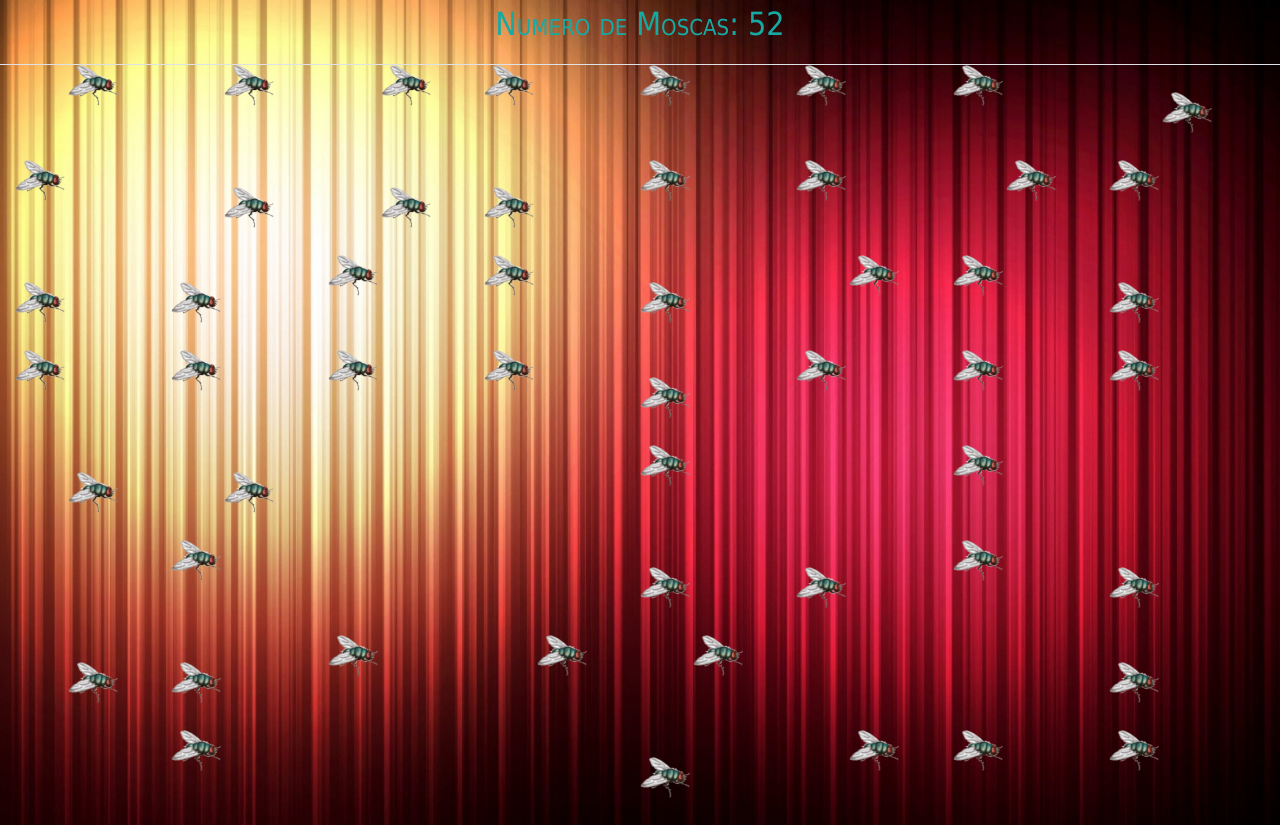
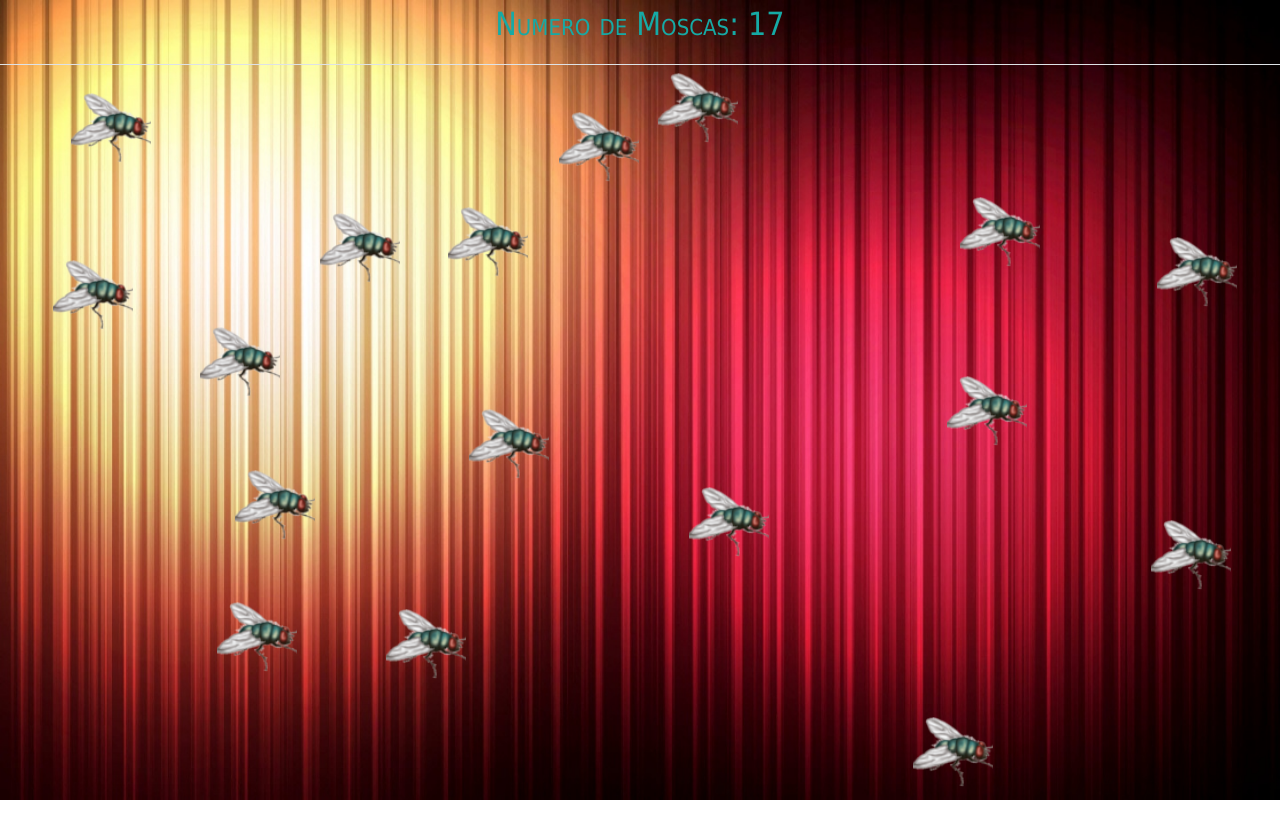
Before and after one commit to JavierRocha92/SmashTheFly, a plain HTML site: page index.html in a window 1280 px wide. After the commit the page ends 800 px from the top, so only its background shows below. Drawn offline with nearby package versions, Linux system fonts and the light colour scheme.

Commit message:
new implementation way to generate random position

```diff
--- a/css/style.css
+++ b/css/style.css
@@ -15,12 +15,12 @@ body {
 
 	/* width: 100%;  */
 	/* No hace falta */
-	height: 95vh;
+	height: 90vh;
 	position: relative;
 	/* border:1px solid yellowgreen; */
 	display: grid;
-	grid-template-columns: repeat(8,1fr);
-	grid-template-rows: repeat(8,1fr);
+	grid-template-columns: repeat(6,1fr);
+	grid-template-rows: repeat(6,1fr);
 	justify-content: stretch;
 
 }
@@ -30,5 +30,8 @@ body {
 }
 .fly{
 	object-fit: cover;
-	width: 50px;
+	/* width: 40px; */
+	position: absolute;
+	width: 80px;
+	height: 70px;
 }
--- a/index.html
+++ b/index.html
@@ -31,7 +31,8 @@
 			</div>
 		</div>
 	</div>
-	<script src="js/script.js"></script>
+	<!-- <script src="js/script.js"></script> -->
+	<script src="js/other.js"></script>
 </body>
 
 </html>
--- /dev/null
+++ b/js/other.js
@@ -0,0 +1,133 @@
+// CATCHING ELEMENT TO WORK WITH THEM
+
+const fondo_juego = document.getElementById('fondo_juego')
+const marcador = document.getElementById('marcador')
+
+//DECLARE AN ARRAY TO ACCUMULATE IMAGES CREATED
+
+const flies = []
+
+// FUNCTION
+
+/**
+ * function to check if numbers given as parameters are or not in a range, this range is position from a fly ans its sorroundings
+ *
+ * @param {int} n1
+ * @param {int} n2
+ * @returns true is both number sre in the range and false if they arent
+ */
+
+const isExist = (n1,n2) => {
+    console.log('esto es la cantidad de moscas del array '+flies.length)
+    for (let i = 0; i < flies.length; i++) {
+         if(((flies[i].offsetLeft + flies[i].offsetWidth) >= n1) && ((flies[i].offsetLeft - flies[i].offsetWidth) <= n1) &&
+            ((flies[i].offsetTop + flies[i].offsetHeight) >= n2) && ((flies[i].offsetTop - flies[i].offsetHeight) <= n2)){
+               return true
+            }
+
+   }
+   return false
+}
+/**
+ * function to create and verify two random position
+ *
+ * @param {HTMLImageElement} fly
+ * @returns array with random verified postions
+ */
+const generateRamdonPosition = () => {
+    // DECLARE LIMIT FOR RANDOM POSITION
+    let limitBottom = fondo_juego.offsetTop + fondo_juego.offsetHeight -100
+    let limitRight = fondo_juego.offsetLeft + fondo_juego.offsetWidth -100
+    // DECLARE RANDOM POSITION BY RANDO CHOOSE
+    let posX
+    let posY
+    //USIGN LOOP DO WHILE TO GENERATE RANDON POSITION INTIL CONDITION IS FALSE
+    do{
+        //CALLING FUNCTION TO CHECK IF A IMAGE ELEMENT IS IN THE RANDOM POSITION
+        posX = Math.floor(Math.random() * limitRight)
+        posY = Math.floor(Math.random() * limitBottom)
+    }while(isExist(posX,posY))
+
+    //RETURN VALUES
+    return [posX,posY]
+}
+/**
+ * function to set position values in fly element
+ *
+ * @param {Array} numbers
+ * @param {HTMLImageElement} fly
+ */
+const setValuesPosition = (numbers,fly) => {
+    fly.style.top = numbers[1]+'px'
+    fly.style.left = numbers[0]+'px'
+}
+/**
+ * function to create and insert a random amount of img element into a DOM by using fragment
+ *
+ * @param {int} number
+*/
+const createFlies = (number) => {
+    fragment = document.createDocumentFragment()
+
+    for (let i = 0; i < number; i++) {
+        const fly = document.createElement('IMG')
+        fly.src = '../imagenes/mosca.png'
+        fly.classList.add('fly')
+
+        setValuesPosition(generateRamdonPosition(),fly)
+
+        //SAVE ITEM NEWLY CREATED INTO ARRAY
+
+        flies.push(fly)
+        //INSER ELEMENT INTO DOM
+        fondo_juego.appendChild(fly)
+    }
+}
+/**
+ * function to set a number of flies are in the game in a specific element to show to user
+ *
+ * @param {int} number
+ */
+const setFlyNumber = (number) => {
+    marcador.textContent = number
+}
+/**
+ * function to decrease player score by one
+ */
+const decreaseAmount = () => {
+    marcador.textContent = parseInt(marcador.textContent) - 1
+}
+/**
+ * functon to call other function to delete images and desrease score player
+ *
+ * @param {event} event
+ */
+const handlerClick = (event) => {
+    const e = event.target
+
+    if (e.tagName === 'IMG'){
+        e.remove()
+        decreaseAmount()
+    }
+}
+
+/**
+ * function to call differents function to start the game
+ */
+const genereateGame = () => {
+    const number = Math.floor(1 + Math.random()*20)
+    createFlies(number)
+
+    setFlyNumber(number)
+}
+
+
+//EVENTS
+
+//EVENT WHEN THE PAGE LOADS
+
+document.addEventListener('DOMContentLoaded',genereateGame)
+
+//EVENT TO CATCH CLICK ON FONDO__JUEGO
+
+fondo_juego.addEventListener('click',handlerClick)
--- a/js/script.js
+++ b/js/script.js
@@ -40,8 +40,8 @@ const generateRamdonPosition = (fly) => {
 
     const aligns = ['center','start','end']
 
-    let columns = Math.floor(1 + Math.random() * 8)
-    let rows = Math.floor(1 + Math.random() * 8)
+    let columns = Math.floor(1 + Math.random() * 6)
+    let rows = Math.floor(1 + Math.random() * 6)
 
     if(!isExist(columns ,rows)){
         fly.style.gridRow = rows+'/'+(rows + 1)
@@ -69,7 +69,6 @@ const createFlies = (number) => {
         fly.classList.add('fly')
 
         generateRamdonPosition(fly)
-        console.log(fly)
 
         fragment.appendChild(fly)
     }
@@ -89,17 +88,23 @@ const setFlyNumber = (number) => {
  * function to call differents function to start the game
  */
 const genereateGame = () => {
-    const number = Math.floor(1 + Math.random()*64)
+    const number = Math.floor(1 + Math.random()*30)
 
     createFlies(number)
 
     setFlyNumber(number)
 }
-
+/**
+ * function to decrease player score by one
+ */
 const decreaseAmount = () => {
     marcador.textContent = parseInt(marcador.textContent) - 1
 }
-
+/**
+ * functon to call other function to delete images and desrease score player
+ *
+ * @param {event} event
+ */
 const handlerClick = (event) => {
     const e = event.target
 
```
